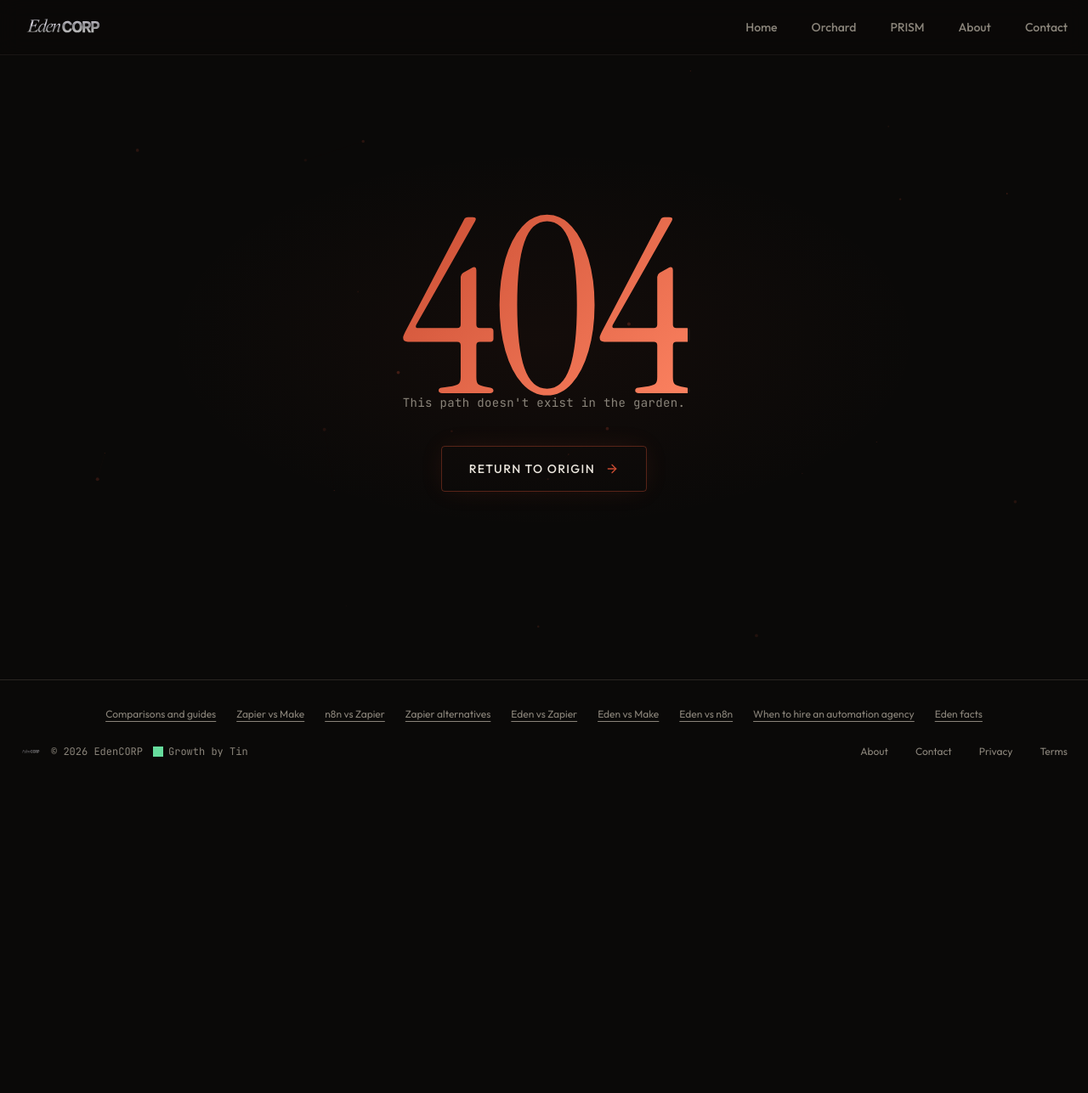
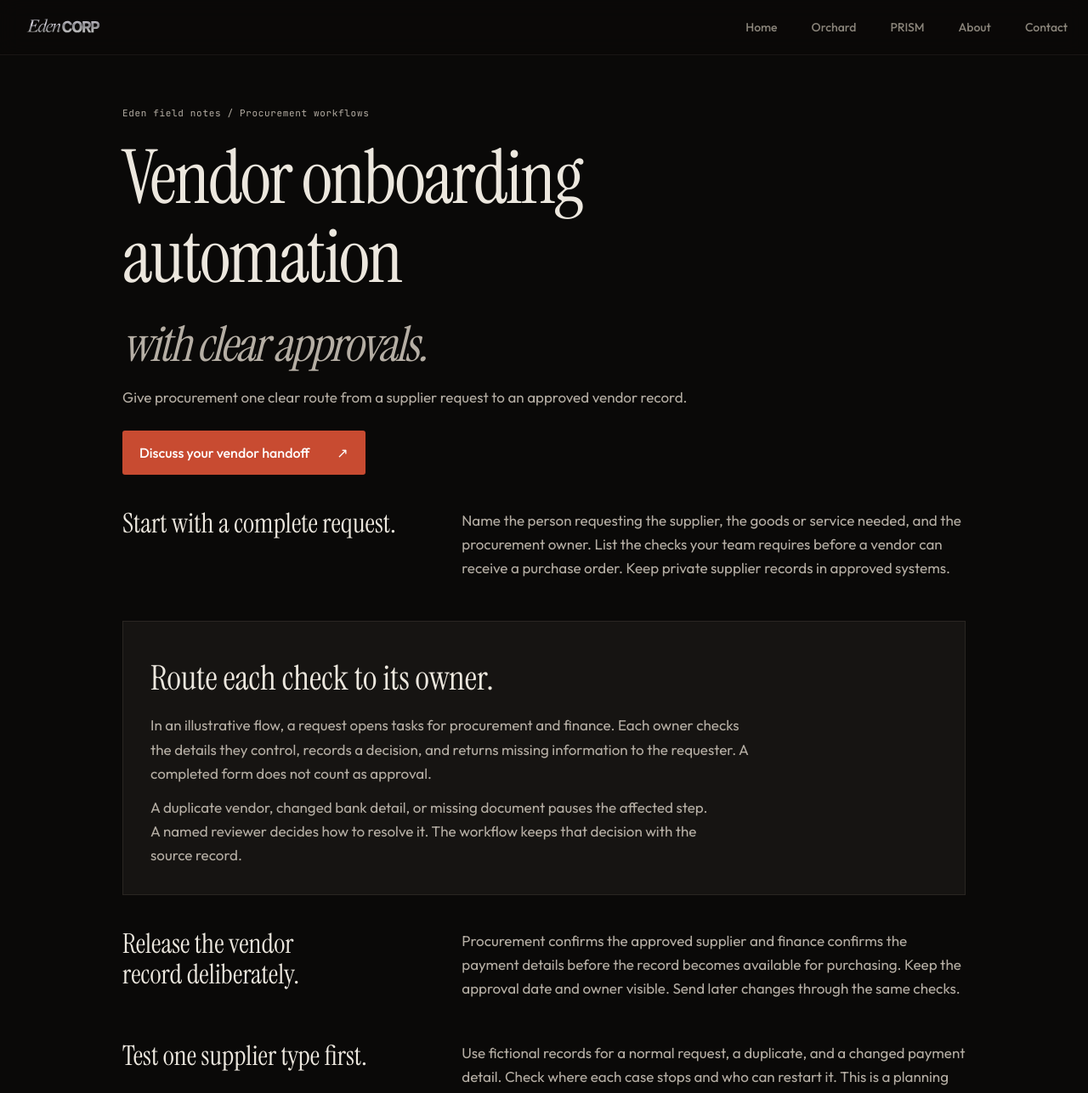
Before and after one commit to EdenCorporations/Luminous-Garden, a Next.js app: page /guides/vendor-onboarding-automation in a window 1280 px wide. Before the commit this address had no page. Shown: the top 1287 px of the page at 85% size. Before the commit the page ends 929 px from the top, so only its background shows below. Built offline with nearby package versions, Linux system fonts and the light colour scheme.

Commit message:
Add vendor onboarding automation guide
Co-authored-by: tin-computer[bot] <277149838+tin-computer[bot]@users.noreply.github.com>

```diff
--- a/src/app/guides/accounts-payable-automation/page.tsx
+++ b/src/app/guides/accounts-payable-automation/page.tsx
@@ -66,6 +66,7 @@ export default function AccountsPayableAutomationGuide() {
             <li><Link className={styles.related} href="/guides/invoice-processing-automation">Invoice processing automation</Link></li>
             <li><Link className={styles.related} href="/guides/purchase-order-automation">Purchase order automation</Link></li>
             <li><Link className={styles.related} href="/guides/accounts-receivable-automation">Accounts receivable automation</Link></li>
+            <li><Link className={styles.related} href="/guides/vendor-onboarding-automation">Vendor onboarding automation</Link></li>
           </ul>
         </aside>
       </article>
--- /dev/null
+++ b/src/app/guides/vendor-onboarding-automation/page.tsx
@@ -0,0 +1,74 @@
+import type { Metadata } from "next";
+import Link from "next/link";
+import styles from "../../compare/comparison.module.css";
+
+const url = "https://www.edencorp.org/guides/vendor-onboarding-automation";
+const headline = "Vendor onboarding automation with clear approvals.";
+const description = "Plan vendor onboarding automation for procurement teams. Check supplier details, route exceptions, and approve each handoff before purchasing begins.";
+const summary = "Give procurement one clear route from a supplier request to an approved vendor record.";
+
+const schema = {
+  "@context": "https://schema.org",
+  "@graph": [
+    {
+      "@type": "Article", "@id": `${url}#article`, headline,
+      description: summary, url, mainEntityOfPage: url,
+      publisher: { "@id": "https://www.edencorp.org/#organization" },
+    },
+    {
+      "@type": "BreadcrumbList", "@id": `${url}#breadcrumb`,
+      itemListElement: [
+        { "@type": "ListItem", position: 1, name: "Home", item: "https://www.edencorp.org/" },
+        { "@type": "ListItem", position: 2, name: headline, item: url },
+      ],
+    },
+  ],
+};
+
+export const metadata: Metadata = {
+  title: `${headline} | EdenCORP`, description,
+  alternates: { canonical: "/guides/vendor-onboarding-automation" },
+  openGraph: { title: `${headline} | EdenCORP`, description, url, type: "article" },
+};
+
+export default function VendorOnboardingAutomationGuide() {
+  return (
+    <main className={styles.guide}>
+      <script type="application/ld+json" dangerouslySetInnerHTML={{ __html: JSON.stringify(schema).replace(/</g, "\\u003c") }} />
+      <article>
+        <header className={styles.hero}>
+          <div className={styles.eyebrow}>Eden field notes / Procurement workflows</div>
+          <h1>Vendor onboarding automation<br /><span>with clear approvals.</span></h1>
+          <p>{summary}</p>
+          <Link className={styles.primary} href="/contact">Discuss your vendor handoff <span aria-hidden="true">↗</span></Link>
+        </header>
+        <section className={styles.choice}>
+          <h2>Start with a complete request.</h2>
+          <p>Name the person requesting the supplier, the goods or service needed, and the procurement owner. List the checks your team requires before a vendor can receive a purchase order. Keep private supplier records in approved systems.</p>
+        </section>
+        <section className={styles.service}>
+          <h2>Route each check to its owner.</h2>
+          <p>In an illustrative flow, a request opens tasks for procurement and finance. Each owner checks the details they control, records a decision, and returns missing information to the requester. A completed form does not count as approval.</p>
+          <p>A duplicate vendor, changed bank detail, or missing document pauses the affected step. A named reviewer decides how to resolve it. The workflow keeps that decision with the source record.</p>
+        </section>
+        <section className={styles.choice}>
+          <h2>Release the vendor record deliberately.</h2>
+          <p>Procurement confirms the approved supplier and finance confirms the payment details before the record becomes available for purchasing. Keep the approval date and owner visible. Send later changes through the same checks.</p>
+        </section>
+        <section className={styles.choice}>
+          <h2>Test one supplier type first.</h2>
+          <p>Use fictional records for a normal request, a duplicate, and a changed payment detail. Check where each case stops and who can restart it. This is a planning example, not a delivered client result. Eden scopes custom work and fees through an individual proposal.</p>
+        </section>
+        <aside className={styles.notes} aria-label="Related guides">
+          <h2>Keep planning</h2>
+          <ul className={styles.sources}>
+            <li><Link className={styles.related} href="/services/workflow-automation">Workflow automation services</Link></li>
+            <li><Link className={styles.related} href="/guides/purchase-order-automation">Purchase order automation</Link></li>
+            <li><Link className={styles.related} href="/guides/accounts-payable-automation">Accounts payable automation</Link></li>
+            <li><Link className={styles.related} href="/how-we-work">How Eden works</Link></li>
+          </ul>
+        </aside>
+      </article>
+    </main>
+  );
+}
--- a/src/app/sitemap.ts
+++ b/src/app/sitemap.ts
@@ -28,6 +28,7 @@ export default function sitemap(): MetadataRoute.Sitemap {
     "/guides/accounts-payable-automation",
     "/guides/accounts-receivable-automation",
     "/guides/financial-reporting-automation",
+    "/guides/vendor-onboarding-automation",
     "/guides/automation-project-checklist",
   ];
   // These pages gained article markup or a resource link on September 13.
@@ -65,6 +66,7 @@ export default function sitemap(): MetadataRoute.Sitemap {
     ...(path === "/guides/accounts-payable-automation" ? { lastModified: "2026-10-26" } : {}),
     ...(path === "/guides/accounts-receivable-automation" ? { lastModified: "2026-10-26" } : {}),
     ...(path === "/guides/financial-reporting-automation" ? { lastModified: "2026-10-27" } : {}),
+    ...(path === "/guides/vendor-onboarding-automation" ? { lastModified: "2026-11-03" } : {}),
     ...(path === "/guides/automation-project-checklist" ? { lastModified: "2026-10-19" } : {}),
     ...(path === "/services/workflow-automation" ? { lastModified: "2026-10-24" } : {}),
     ...(path === "/capabilities" ? { lastModified: "2026-10-11" } : {}),
```
